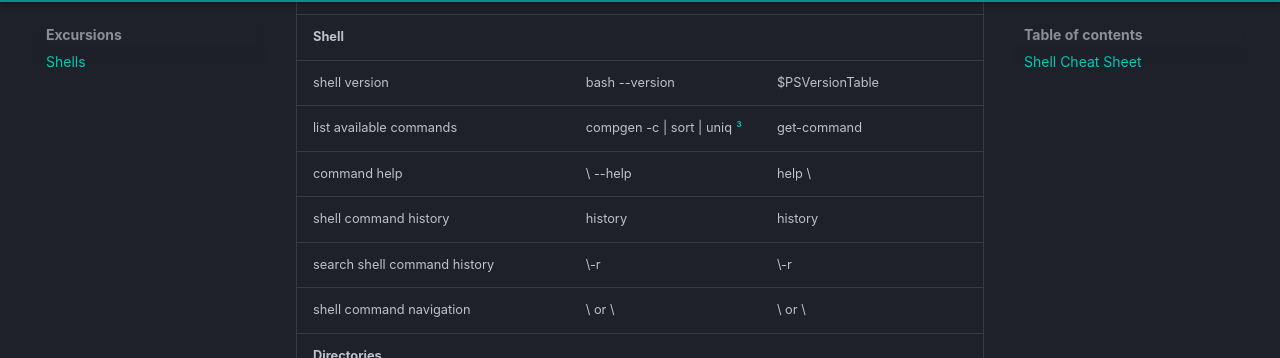
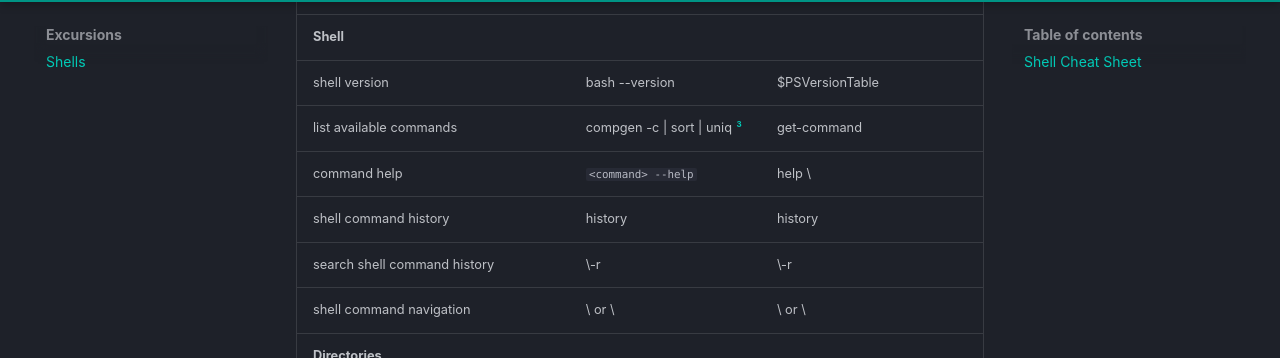
Before and after one commit to rkluger68/cpycourse, an MkDocs documentation site: the page built from docs/excursions/shells.md, in a window 1280 px wide and 900 px high, scrolled down 353 px. Shown: the part 94-452 px from the top of the window. Built offline with MkDocs 1.6.1 and Material for MkDocs 9.7.7, drawn with Linux system fonts in a browser that asks for light colours; comment, search, counter and statistics services are not loaded.

Commit message:
Fixed Formatting in Shell Cheat Sheet

```diff
--- a/docs/excursions/shells.md
+++ b/docs/excursions/shells.md
@@ -13,7 +13,7 @@ environment to the user or other programs.
 | **Shell**                                       |                                 |                                      |
 | shell version                                   | bash --version                  | $PSVersionTable                      |
 | list available commands                         | compgen -c \| sort \| uniq [^3] | get-command                          |
-| command help                                    | \<command> --help               | help \<command>                      |
+| command help                                    | `<command> --help`              | help \<command>                      |
 | shell command history                           | history                         | history                              |
 | search shell command history                    | \<ctrl>-r                       | \<ctrl>-r                            |
 | shell command navigation                        | \<arrow-up> or \<arrow-down>    | \<arrow-up> or \<arrow-down>         |
```
